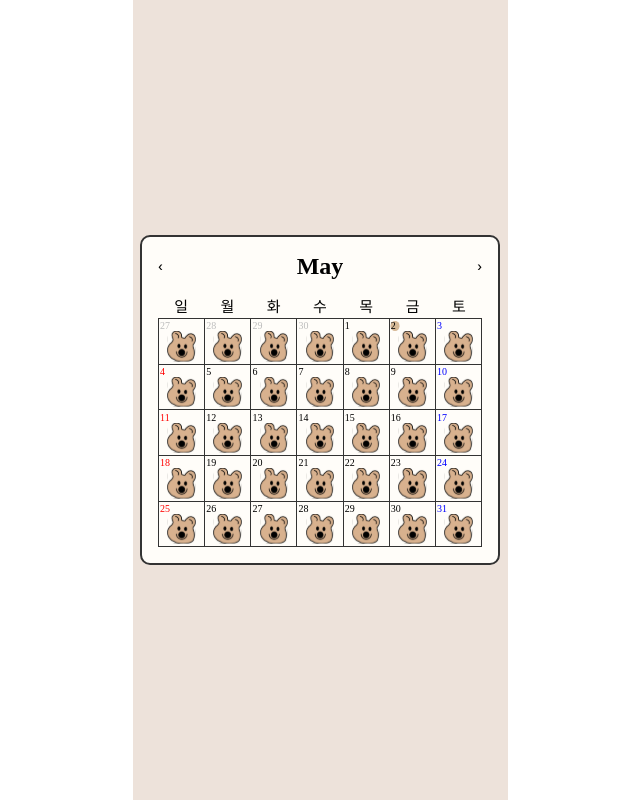
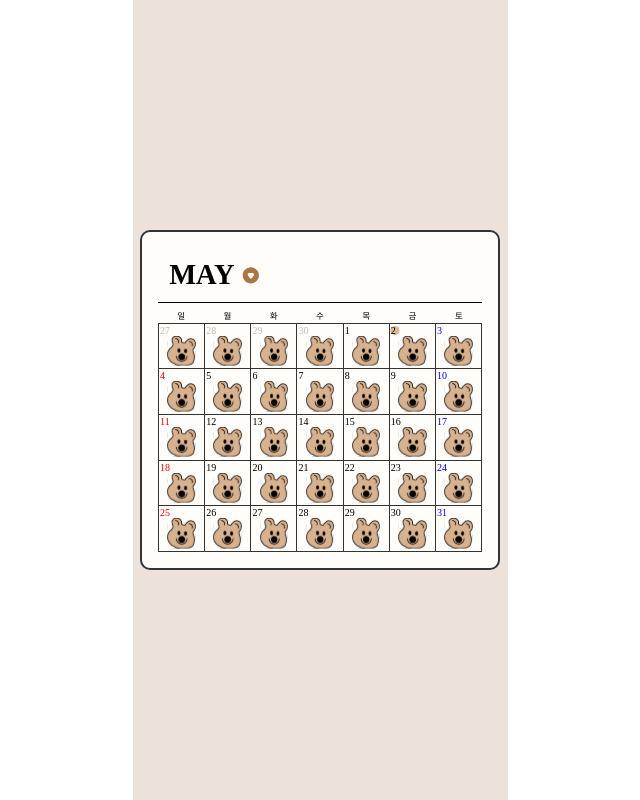
Before and after one commit to Hansuyeon2/OSSProjHSY, a React (Vite) app in the folder src/frontend/: page /main in a window 1280 px wide. Shown: the whole page, without its empty margins (320-960 px from the left). Built offline with nearby package versions, Linux system fonts and the light colour scheme; a web font is replaced by a local one.

Commit message:
[Design]#19 - 캘린더 연도/달 버튼 추가

```diff
--- a/src/frontend/src/pages/Main/components/Calendar_styled.ts
+++ b/src/frontend/src/pages/Main/components/Calendar_styled.ts
@@ -1,86 +1,3 @@
-// import { styled } from "styled-components";
-// import Calendar from "react-calendar";
-// import "react-calendar/dist/Calendar.css";
-// import { fonts } from "@styles/fonts";
-
-// export const CalendarBox = styled.div`
-//   display: flex;
-//   align-items: center;
-//   justify-content: center;
-//   height: 100vh;
-// `;
-
-// export const StyleCalendar = styled(Calendar)`
-//   max-width: 100%;
-//   border: none;
-//   margin-bottom: 15px;
-//   padding: 1.375rem 1rem;
-//   border-radius: 0.59rem;
-//   background-color: ${({ theme }) => theme.colors.bgbeige02};
-//   backdrop-filter: blur(7.125px);
-
-//   .react-calendar__navigation {
-//     display: flex;
-//     height: 24px;
-//     margin-bottom: 1em;
-//   }
-
-//   .react-calendar__navigation button {
-//     min-width: 24px;
-//     background-color: none;
-//   }
-
-//   .react-calendar__navigation button:disabled {
-//     background-color: #e8e8e8;
-//   }
-
-//   .react-calendar__navigation button:enabled:hover,
-//   .react-calendar__navigation button:enabled:focus {
-//     background-color: #e8e8e8;
-//   }
-
-//   //월~일
-//   .react-calendar__month-view__weekdays {
-//     text-align: center;
-//     ${fonts.title_l_24}
-//     font-size: 1em;
-//     border: none;
-//     background: none;
-//   }
-
-//   .react-calendar__year-view .react-calendar__tile,
-//   .react-calendar__decade-view .react-calendar__tile,
-//   .react-calendar__century-view .react-calendar__tile {
-//     padding: 1.2em 0.5em;
-//   }
-
-//   .react-calendar__tile--hasActive {
-//     color: #ffffff;
-//     background-color: #797979;
-//     border-radius: 5px;
-//   }
-
-//   .react-calendar__tile--hasActive:enabled:hover,
-//   .react-calendar__tile--hasActive:enabled:focus {
-//     background-color: #797979;
-//   }
-
-//   .react-calendar__tile--active {
-//     color: #ffffff;
-//     background-color: #6a6a6a;
-//     border-radius: 7px;
-//   }
-
-//   abbr[title] {
-//     text-decoration: none;
-//   }
-
-//   .react-calendar__tile--active:enabled:hover,
-//   .react-calendar__tile--active:enabled:focus {
-//     background-color: #6a6a6a;
-//   }
-// `;
-
 // Calendar_styled.ts
 import { styled } from "styled-components";
 import Calendar from "react-calendar";
@@ -102,12 +19,34 @@ export const StyleCalendar = styled(Calendar)`
 
   .react-calendar__navigation {
     display: flex;
+    pointer-events: none;
     justify-content: center;
-    margin-bottom: 1rem;
+    margin-bottom: 0.4rem;
+    padding: 0.7rem;
+    border-bottom: 1px solid black;
 
     &__label {
-      ${fonts.title_b_30}font-size: 24px;
+      ${fonts.title_b_30};
+      font-size: 28.5px;
+      display: flex;
+      justify-content: flex-start;
     }
+
+    &__label::after {
+      content: "";
+      width: 19px;
+      height: 19px;
+      margin-left: 6px;
+      background-image: url("/images/icons/dropdown.svg");
+      background-size: cover;
+      cursor: pointer;
+      pointer-events: auto;
+    }
+  }
+
+  .react-calendar__navigation__label {
+    display: flex;
+    align-items: center;
   }
 
   .react-calendar__month-view__weekdays {
@@ -116,7 +55,7 @@ export const StyleCalendar = styled(Calendar)`
     font-weight: bold;
     color: #000;
     ${fonts.title_l_24}
-    font-size:15px
+    font-size: 8.55px;
   }
 
   .react-calendar__month-view__weekdays__weekday abbr {
@@ -194,7 +133,9 @@ export const StyleCalendar = styled(Calendar)`
 
   /* <<, >> 버튼 숨김 */
   .react-calendar__navigation__prev2-button,
-  .react-calendar__navigation__next2-button {
+  .react-calendar__navigation__next2-button,
+  .react-calendar__navigation__prev-button,
+  .react-calendar__navigation__next-button {
     display: none;
   }
 `;
@@ -211,3 +152,22 @@ export const CalendarImg = styled.img`
   width: 1.79188rem;
   height: 1.89688rem;
 `;
+
+export const ModalContainer = styled.div`
+  position: fixed;
+  top: 50%;
+  left: 50%;
+  transform: translate(-50%, -50%);
+  background-color: white;
+  padding: 20px;
+  border: 1px solid black;
+  z-index: 9999; /* 다른 요소들 위에 오도록 설정 */
+  width: 300px;
+  text-align: center;
+`;
+
+// 달 옆에 있는 이미지 스타일
+export const MonthImage = styled.img`
+  width: 20px;
+  height: 20px;
+`;
--- a/src/frontend/src/pages/Main/components/MainCalendar.tsx
+++ b/src/frontend/src/pages/Main/components/MainCalendar.tsx
@@ -1,4 +1,3 @@
-// MainCalendar.tsx
 import { useState } from "react";
 import * as S from "./Calendar_styled";
 
@@ -17,7 +16,8 @@ const MainCalendar = () => {
         }
         formatDay={(_, date) => String(date.getDate())} // 날짜에서 '일' 제거
         formatMonthYear={
-          (_, date) => date.toLocaleString("en-US", { month: "long" }) // 상단만 영어
+          (_, date) =>
+            date.toLocaleString("en-US", { month: "long" }).toUpperCase() // 상단만 영어
         }
         tileContent={({ view }) => {
           if (view === "month") {
```
Also changed, not shown: src/frontend/public/images/icons/dropdown.svg (added), src/frontend/src/pages/Main/components/CalendarModal.tsx (added).
